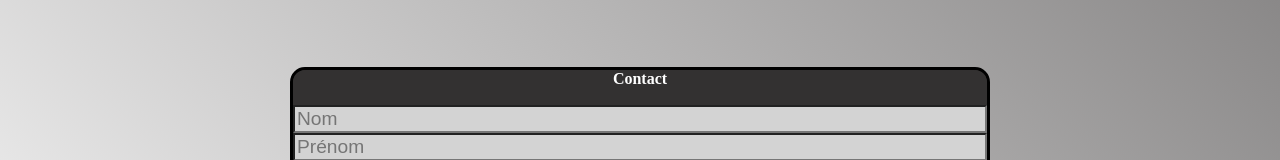
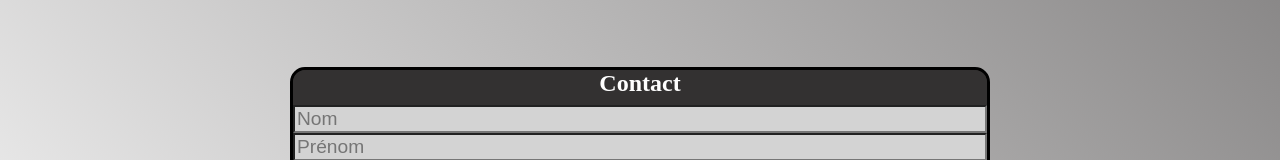
Before and after one commit to Sikiroux/Portfolio_VueJS, a Vue app in the folder Portfolio/: page / in a window 1280 px wide. Shown: the part 1049-1209 px from the top of the page. Built offline with nearby package versions, Linux system fonts and the light colour scheme.

Commit message:
Add small change for W3C validator

```diff
--- a/Portfolio/src/components/Contact.vue
+++ b/Portfolio/src/components/Contact.vue
@@ -18,7 +18,7 @@ function executeFunction() {
 <template>
         <section id="contact">
             <form action="mailto:damieneko689@gmail.com" method="post" enctype="plain/text">
-                <legend>Contact</legend>
+                <h2>Contact</h2>
                 <div class="input-container">
                     <input type="text" id="lastname" placeholder="Nom">
                 </div>
@@ -54,7 +54,7 @@ function executeFunction() {
         background-color: rgb(51, 49, 49);
     }
 
-    legend{
+    h2{
         text-align: center;
         font-weight: bold;
         height: 35px;
--- a/Portfolio/src/components/Slideshow.vue
+++ b/Portfolio/src/components/Slideshow.vue
@@ -68,7 +68,7 @@ watch(display, (newValue, oldValue) => {
 
 <template>
     <a class="anchor" id="project"></a>
-    <h2 class="project-title-section" id="project">Projects</h2>
+    <h2 class="project-title-section">Projects</h2>
     <section class="slideshow-container">
         <ul class="slideshow">
             <li class="slideshow__item" v-for="slide in slides" :key="slide.id" @click="executeFunction(slide)">
--- a/Portfolio/src/views/Home.vue
+++ b/Portfolio/src/views/Home.vue
@@ -8,10 +8,10 @@ import Contact from "../components/Contact.vue"
 
 
 <template>
-    <section class="body">
+    <div class="page-container">
         <TheHeader></TheHeader>
         <!-- Setting up main content -->
-        <main class=".main">
+        <section class="main">
                 <a class="anchor" id="presentation"></a>
                 <section>
                     <a href="https://glosbe.com/ty/en/ia%20orana" target="_blank">
@@ -29,20 +29,20 @@ import Contact from "../components/Contact.vue"
             <Slideshow></Slideshow>
             <Contact></Contact>
 
-        </main>
+        </section>
         <TheFooter></TheFooter>
-    </section>
+    </div>
 
 </template>
 
 <style scoped>
 
-.body {
+.page-container {
     display: flex;
     flex-direction: column;
 }
 
-main section{
+.main section{
   margin-left: 130px;
   margin-top: 80px;
   color: white;
@@ -56,13 +56,13 @@ main section{
  }
 
 
- main a {
+ .main a {
   text-decoration: none;
   color: white;
   max-width: 300px;
  }
 
- main h1 {
+ .main h1 {
   font-weight: bold;
   font-size: 3.5rem;
   margin-bottom: 15px;
```
